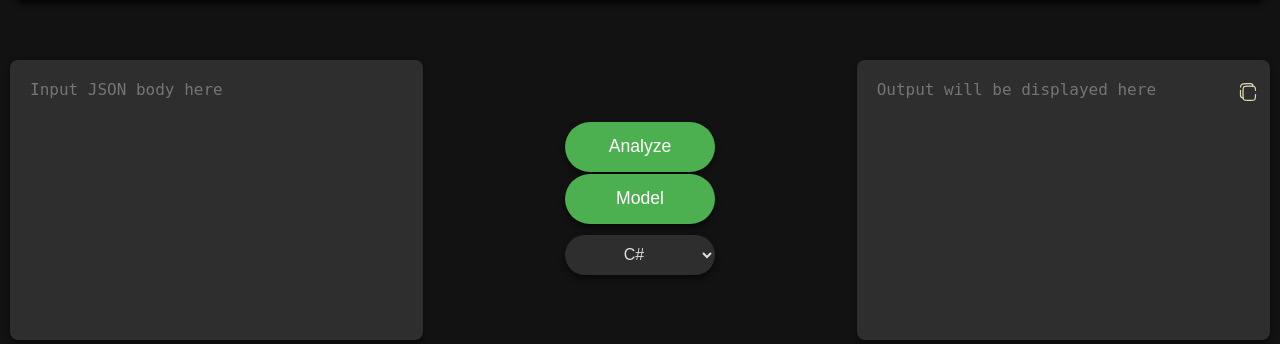
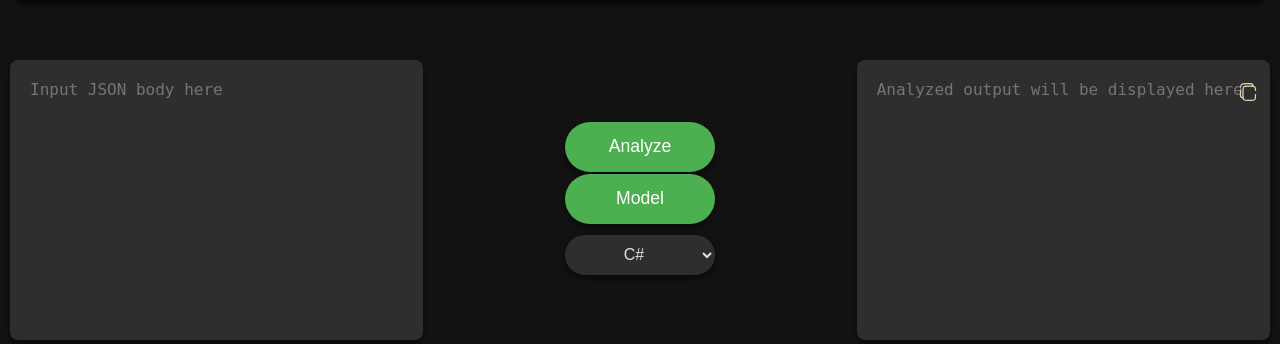
Before and after one commit to aviman1258/my-pal-json, a Flask app: page / in a window 1280 px wide. Shown: the part 415-759 px from the top of the page. Run offline with Flask 3, Linux system fonts and the light colour scheme.

Commit message:
small changes in html

```diff
--- a/web/templates/json-analyzer.html
+++ b/web/templates/json-analyzer.html
@@ -63,7 +63,7 @@
                 <img id="themeIcon" src="{{ url_for('static', filename='images/sun.svg') }}" alt="Toggle Theme">
             </button>
             <div class="output-container">
-                <textarea id="outputBox" placeholder="Output will be displayed here" readonly></textarea>
+                <textarea id="outputBox" placeholder="Analyzed output will be displayed here" readonly></textarea>
                 <button id="copyBtn" class="copy-button">
                     <img src="{{ url_for('static', filename='images/copy.svg') }}" alt="Copy" class="copy-icon">
                 </button>
```
